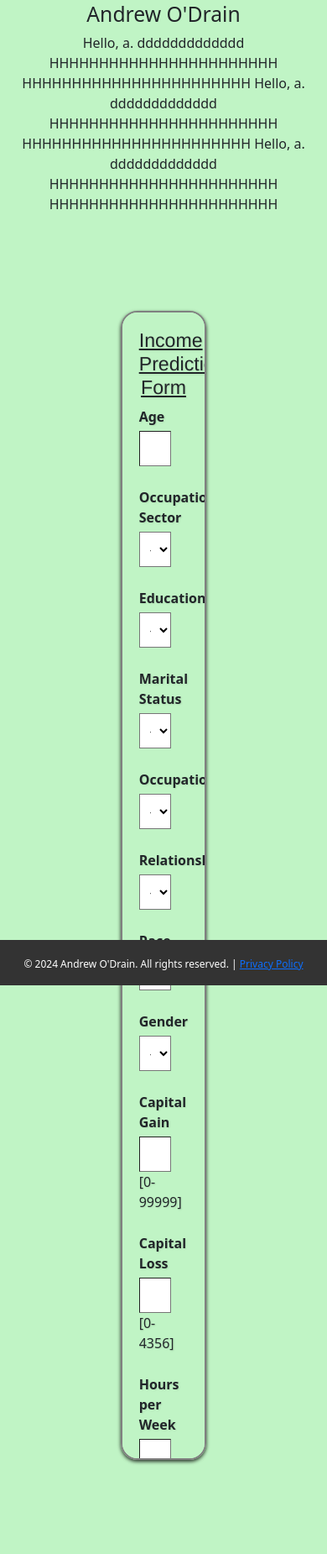
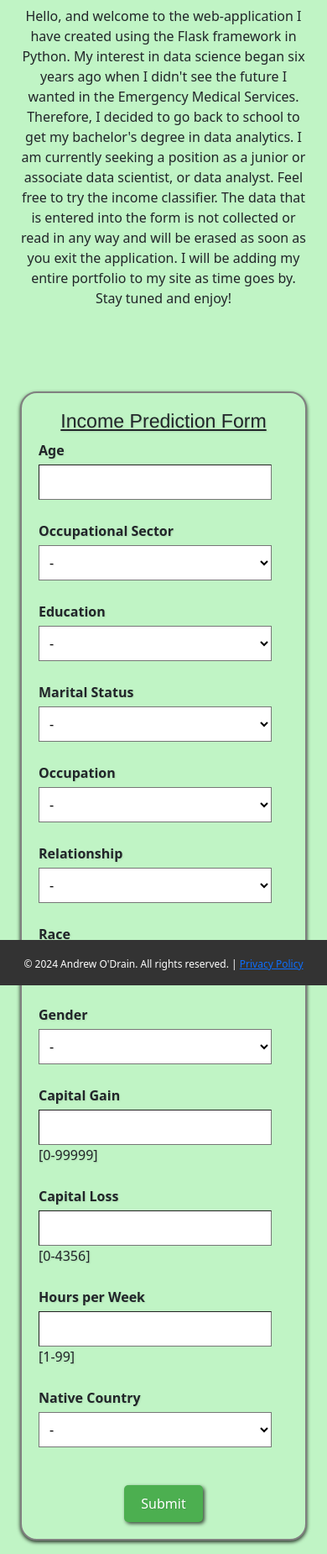
Before and after one commit to Drew5040/Portfolio, a Flask app: page / in a window 390 px wide. Shown: the part 495-2345 px from the top of the page at 84% size. Before the commit the page ends 2238 px from the top, so only its background shows below. Run offline with Flask 3, Linux system fonts and the light colour scheme; parts of the project's set-up code (start-up, migrations or seed data) failed here and were passed over.

Commit message:
web.app edits

```diff
--- a/Sample8_ML.Flask.Web.Application/app.py
+++ b/Sample8_ML.Flask.Web.Application/app.py
@@ -1,22 +1,14 @@
 import logging
-from sys import stdout
-from flask import request, render_template, Flask, redirect, url_for, send_from_directory
+from flask import request, render_template, Flask
+from gunicorn.app.base import Application
 import numpy as np
 import pickle
-import os
-
-# from gunicorn.app.base import Application
 
 # Set up logging configuration
-logging.basicConfig(level=logging.DEBUG, stream=stdout, format='%(asctime)s - %(name)s - %('
-                                                               'levelname)s - %(message)s')
+logging.basicConfig(filename='logs/flask/error.log', level=logging.DEBUG, format='%(asctime)s - %(name)s - %('
+                                                                                 'levelname)s - %(message)s')
 
 app = Flask(__name__)
-
-
-@app.route('/favicon.ico')
-def favicon():
-    return send_from_directory(os.path.join(app.root_path, 'static'), 'favicon.ico')
 
 
 @app.route('/')
@@ -28,19 +20,17 @@ def value_predictor(to_predict_list):
     try:
         loaded_model = pickle.load(open("model.pkl", "rb"))
     except FileNotFoundError:
-        logging.error("Model file not found.")
+        logging.error("model file not found...")
         return None
 
     if len(to_predict_list) != 12:
-        logging.error("Incorrect number of features in input data.")
         return None
 
     to_predict = np.array(to_predict_list).reshape(1, 12)
-    logging.debug(f"Input data for prediction: {to_predict}")
 
     try:
         results = loaded_model.predict(to_predict)
-        logging.info('Results Returned')
+        logging.info('results returned...')
     except Exception as e:
         logging.error(f"Error during prediction: {e}")
         return None
@@ -50,16 +40,18 @@ def value_predictor(to_predict_list):
 
 @app.route('/result', methods=['POST'])
 def result():
-    logging.info('result page accessed')
+    logging.info('result page accessed...')
 
     if request.method == 'POST':
         form_data = request.form.to_dict()
         # Check if any required fields are empty
         required_fields = ['age', 'w_class', 'edu', 'martial_stat', 'occupation', 'relation', 'race', 'gender',
-                           'hours_per_week', 'native-country']
+                           'c_gain', 'c_loss', 'hours_per_week', 'native-country']
+        print(form_data)
+        for field in required_fields:
 
-        for field in required_fields:
             if form_data[field] == '' or form_data[field] == '-':
+                logging.debug('error_message accessed...')
                 # Render the template with the error message
                 return render_template('profile.html', error_message='*Please fill out all required fields')
 
@@ -79,22 +71,17 @@ def result():
         # Add a print statement
         logging.debug(f"Prediction result: {prediction}")
 
-        return redirect(url_for('show_result', prediction=prediction))
+        return render_template('result.html', prediction=prediction)
 
 
-@app.route('/show_result/<prediction>')
-def show_result(prediction):
-    return render_template('result.html', prediction=prediction)
+class FlaskApplication(Application):
+    def __init__(self, parser, opts, *args):
+        super(FlaskApplication, self).__init__(parser, opts)
+        self.parser = parser
+        self.opts = opts
+        self.args = args
 
 
-# class FlaskApplication(Application):
-#     def __init__(self, parser, opts, *args):
-#         super(FlaskApplication, self).__init__(parser, opts)
-#         self.parser = parser
-#         self.opts = opts
-#         self.args = args
-#
-
 if __name__ == '__main__':
-    # FlaskApplication(None, None).run()
-    app.run(debug=True, port=5000)
+    logging.debug('main() accessed ...')
+    FlaskApplication(None, None).run()
--- a/Sample8_ML.Flask.Web.Application/gunicorn_config.py
+++ b/Sample8_ML.Flask.Web.Application/gunicorn_config.py
@@ -23,7 +23,7 @@ capture_output = True
 
 accesslog = "/app/logs/gunicorn/access.log"
 
-errorlog = "/app/logs/flask/error.log"
+errorlog = "/app/logs/gunicorn/error.log"
 
 access_log_format = '%(h)s %(l)s %(u)s %(t)s "%(r)s" %(s)s %(b)s "%(f)s" "%(a)s"'
 
--- a/Sample8_ML.Flask.Web.Application/static/styles.css
+++ b/Sample8_ML.Flask.Web.Application/static/styles.css
@@ -1,15 +1,29 @@
 
-.profile-pic {
-    max-width: 20%;
-    height: auto;
-    border: 3px solid grey;
-    box-shadow: 2px 2px 4px rgba(0, 0, 0, 0.7);
+
+
+.container-fluid {
+    padding-top: None; /* Adjust this value based on the height of your navbar */
 }
 
-.bio-section {
-    font-family: Helvetica Neue, sans-serif;
-    font-size: 18px;
-    display: flex;
+.navbar {
+    z-index: 1000;
+
+}
+.profile-pic {
+    max-width: 300px;
+    width: 300px;
+    margin-top: 1px; /* Adjust the top margin */
+    margin-left: 1px; /* Adjust the left margin */
+    border: 2px solid grey;
+    box-shadow: 0 2px 4px rgba(0, 0, 0, 0.8);
+}
+
+
+.text-box {
+
+    max-width: 600px;
+    margin: 0 auto;
+
 }
 
 h3 {
@@ -33,8 +47,8 @@ body:not(.form-container) {
 }
 
 .form-container {
-    max-width: 1000px; /* Adjust the maximum width as needed */
-    width: 30%; /* Ensure the container takes full width */
+    max-width: 400px; /* Adjust the maximum width as needed */
+    width: 100%; /* Ensure the container takes full width */
     margin: 99px auto 20px;
     padding: 20px;
     border: 2px solid grey;
@@ -63,7 +77,7 @@ body:not(.form-container) {
 
 input[type="text"],
 select {
-    width: calc(100% - 10px);
+    width: calc(100% - 50%);
     padding: 5px;
     margin-bottom: 10px;
     background-color: white; /* Removed quotes around color name */
--- a/Sample8_ML.Flask.Web.Application/templates/index.html
+++ b/Sample8_ML.Flask.Web.Application/templates/index.html
@@ -29,8 +29,7 @@
                         Navigation
                     </a>
                     <ul class="dropdown-menu">
-                        <li><a class="dropdown-item" href="#">Home</a></li>
-                        <li><a class="dropdown-item" href="#">Income Classifier</a></li>
+                        <li><a class="dropdown-item" href="http://localhost:5000">Home</a></li>
                     </ul>
                 </li>
 
--- a/Sample8_ML.Flask.Web.Application/templates/profile.html
+++ b/Sample8_ML.Flask.Web.Application/templates/profile.html
@@ -8,31 +8,32 @@
 <div class="container-fluid mt-5 content-above-footer">
     <div class="row">
         <!-- Profile image section -->
-        <div class="col-md-4 order-md-1">
+        <div class="col-xs-4 order-xs-1">
             <div class="text-center" style="margin-top: 10vh">
                 <img src="static/git.headshot.400.400.jpg" alt="Photo" class="img-fluid rounded-circle mx-auto d-block profile-pic">
             </div>
             <h2 class="text-center mt-4">Andrew O'Drain</h2>
         </div>
         <!-- Text and form section -->
-        <div class="col-md-8 order-md-2">
+        <div class="col-xs-8 order-xs-2">
             <div class="row">
-                <div class="col-md-12">
+                <div class="col-xs-12">
                     <div class="text-center">
-                        <p>Hello, a. ddddddddddddd
-                           HHHHHHHHHHHHHHHHHHHHHHH
-                           HHHHHHHHHHHHHHHHHHHHHHH
-						   Hello, a. ddddddddddddd
-                           HHHHHHHHHHHHHHHHHHHHHHH
-                           HHHHHHHHHHHHHHHHHHHHHHH
-						   Hello, a. ddddddddddddd
-                           HHHHHHHHHHHHHHHHHHHHHHH
-                           HHHHHHHHHHHHHHHHHHHHHHH</p>
+                        <p class="text-box">
+							Hello, and welcome to the web-application I have created using the Flask framework in
+							Python. My interest in data science began six years ago when I didn't see the future I
+							wanted in the Emergency Medical Services. Therefore, I decided to go back to school to
+							get my bachelor's degree in data analytics. I am currently seeking a position as a junior
+							or associate data scientist, or data analyst. Feel free to try the income classifier. The
+							data that is entered into the form is not collected or read in any way and will be erased as
+							soon as you exit the application. I will be adding my entire portfolio to my site as time
+							goes by. Stay tuned and enjoy!
+						    </p>
                     </div>
                 </div>
             </div>
             <div class="row">
-                <div class="col-md-12">
+                <div class="col-xs-12">
                     <div class="form-container">
                         <h3>Income Prediction Form</h3>
 
```
Also changed, not shown: Sample8_ML.Flask.Web.Application/templates/result.html (+8 -2 lines), 1 other file.
